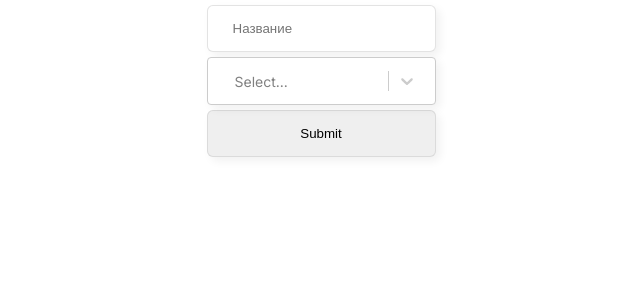
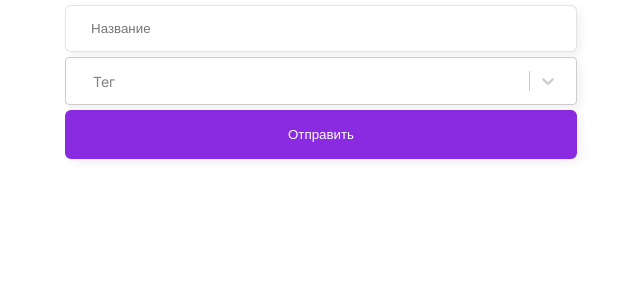
Before and after one commit to sayns-wq/jornal_client, a Next.js app: page /createArticle/fillMetadata/1 in a window 1280 px wide. Shown: the top 300 px of the page, without its empty margins (319-959 px from the left). Built offline with nearby package versions, Linux system fonts and the light colour scheme.

Commit message:
add button

```diff
--- /dev/null
+++ b/src/components/Button/Button.tsx
@@ -0,0 +1,19 @@
+import { ButtonHTMLAttributes, InputHTMLAttributes } from "react";
+import { UseFormRegisterReturn } from "react-hook-form";
+import styles from "./button.module.css";
+
+interface inputPropsType extends ButtonHTMLAttributes<HTMLButtonElement> {
+  register?: UseFormRegisterReturn<string>;
+  placeholder?: string;
+}
+export default function Button({
+  type = "submit",
+  placeholder = "",
+  register,
+}: inputPropsType) {
+  return (
+    <button className={styles.button} type={type} {...register}>
+      {placeholder}
+    </button>
+  );
+}
--- /dev/null
+++ b/src/components/Button/button.module.css
@@ -0,0 +1,20 @@
+.button {
+  width: 100%;
+  border: 2px solid blueviolet;
+  border-radius: 6px;
+  box-shadow: 4px 4px 10px rgba(0, 0, 0, 0.06);
+  box-sizing: border-box;
+  padding: 15px 25px;
+  margin: 5px 0;
+  transition: all 0.7s;
+  background-color: blueviolet;
+  color: #ffffff;
+  cursor: pointer;
+}
+.button:hover {
+  background-color: rgb(84, 82, 188);
+}
+
+.button:active {
+  background-color: blueviolet;
+}
--- a/src/components/SelectComponent/Select.tsx
+++ b/src/components/SelectComponent/Select.tsx
@@ -3,28 +3,29 @@ import { options, OptionType, sylesConfig } from "./constants";
 import { Control, Controller, UseFormRegisterReturn } from "react-hook-form";
 import { InputsType } from "@/app/createArticle/types";
 type selectOptionsPropsType = {
-  register: UseFormRegisterReturn<string>;
   control: Control<InputsType>;
   name: keyof InputsType;
+  placeholder?: string;
 };
 
 export default function SelectComponent({
-  register,
   control,
   name,
+  placeholder = "select",
 }: selectOptionsPropsType) {
   return (
     <>
       <Controller
         control={control}
         name={name}
-        render={({ field: { onChange, onBlur, value, ref } }) => (
+        render={({ field: { onChange, onBlur, ref } }) => (
           <Select
             options={options}
             styles={sylesConfig}
             onChange={(e) => onChange((e as any)?.label)}
             onBlur={onBlur}
             ref={ref}
+            placeholder={placeholder}
           ></Select>
         )}
       ></Controller>
--- a/src/components/SelectComponent/constants.ts
+++ b/src/components/SelectComponent/constants.ts
@@ -21,5 +21,6 @@ export const sylesConfig: StylesConfig<OptionsType> = {
     ...styles,
     fontSize: "14px",
     padding: 0,
+    fontWeight: 400,
   }),
 };
--- a/src/modules/ArticleMetadataForm/ArticleMetadataForm.tsx
+++ b/src/modules/ArticleMetadataForm/ArticleMetadataForm.tsx
@@ -3,12 +3,15 @@ import Input from "@/components/Input/Input";
 import SelectComponent from "@/components/SelectComponent/Select";
 import { useUpdateArticleMutation } from "@/store/api/articleApi";
 import { useParams } from "next/navigation";
+import styles from "./articleMetadataForm.module.css";
 import {
   Control,
   SubmitHandler,
   UseFormHandleSubmit,
   UseFormRegister,
 } from "react-hook-form";
+import Button from "@/components/Button/Button";
+import { useRouter } from "next/navigation";
 
 type articleMetadataFormPropsType = {
   register: UseFormRegister<InputsType>;
@@ -24,19 +27,19 @@ export default function ArticleMetadataForm({
   control,
 }: articleMetadataFormPropsType) {
   const { id } = useParams();
+  const router = useRouter();
   const [updateArticle] = useUpdateArticleMutation();
+
   const submit = (data: any) => {
-    updateArticle({ id, ...data });
+    updateArticle({ id, ...data }).then(() => {
+      router.push("/");
+    });
   };
   return (
-    <form onSubmit={handleSubmit(submit)}>
+    <form className={styles.formWrapper} onSubmit={handleSubmit(submit)}>
       <Input placeholder="Название" register={register("header")} />
-      <SelectComponent
-        register={register("tags")}
-        control={control}
-        name={"tags"}
-      />
-      <Input type="submit" placeholder="Done" />
+      <SelectComponent control={control} name={"tags"} placeholder="Тег" />
+      <Button type="submit" placeholder="Отправить" />
     </form>
   );
 }
--- /dev/null
+++ b/src/modules/ArticleMetadataForm/articleMetadataForm.module.css
@@ -0,0 +1,3 @@
+.formWrapper {
+  width: 40vw;
+}
```
